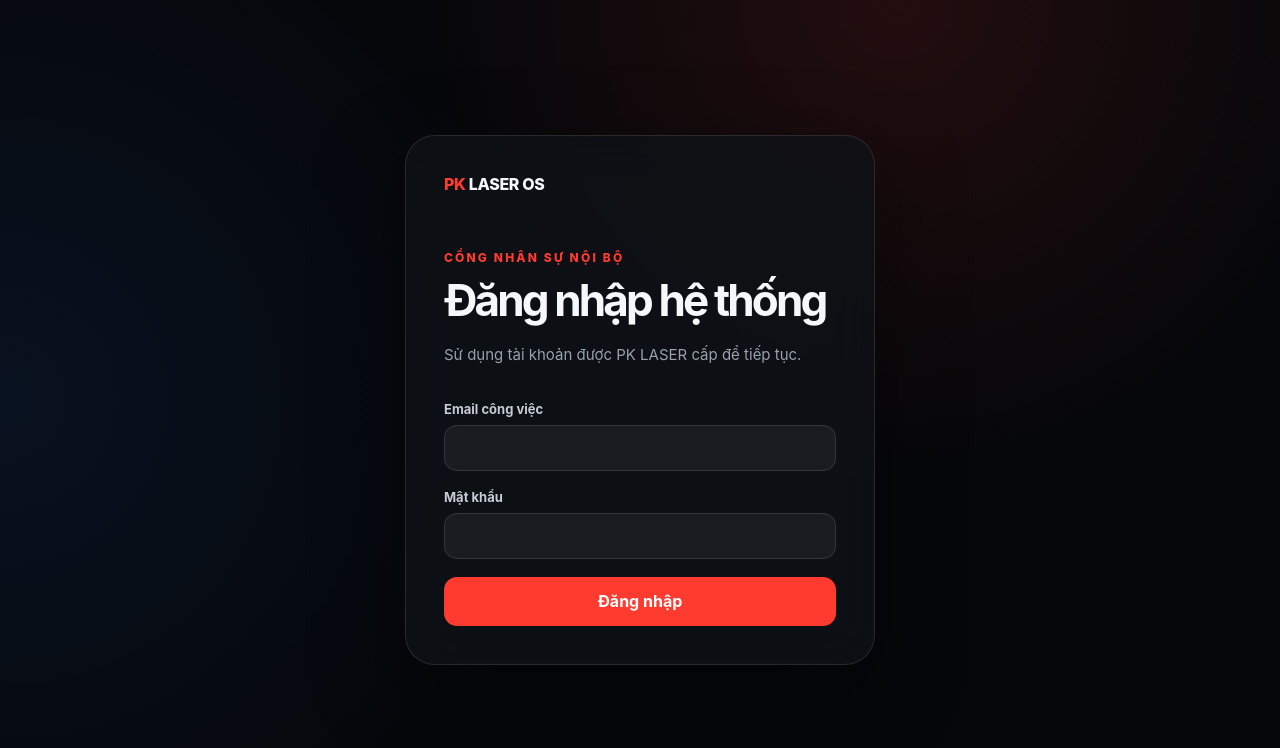
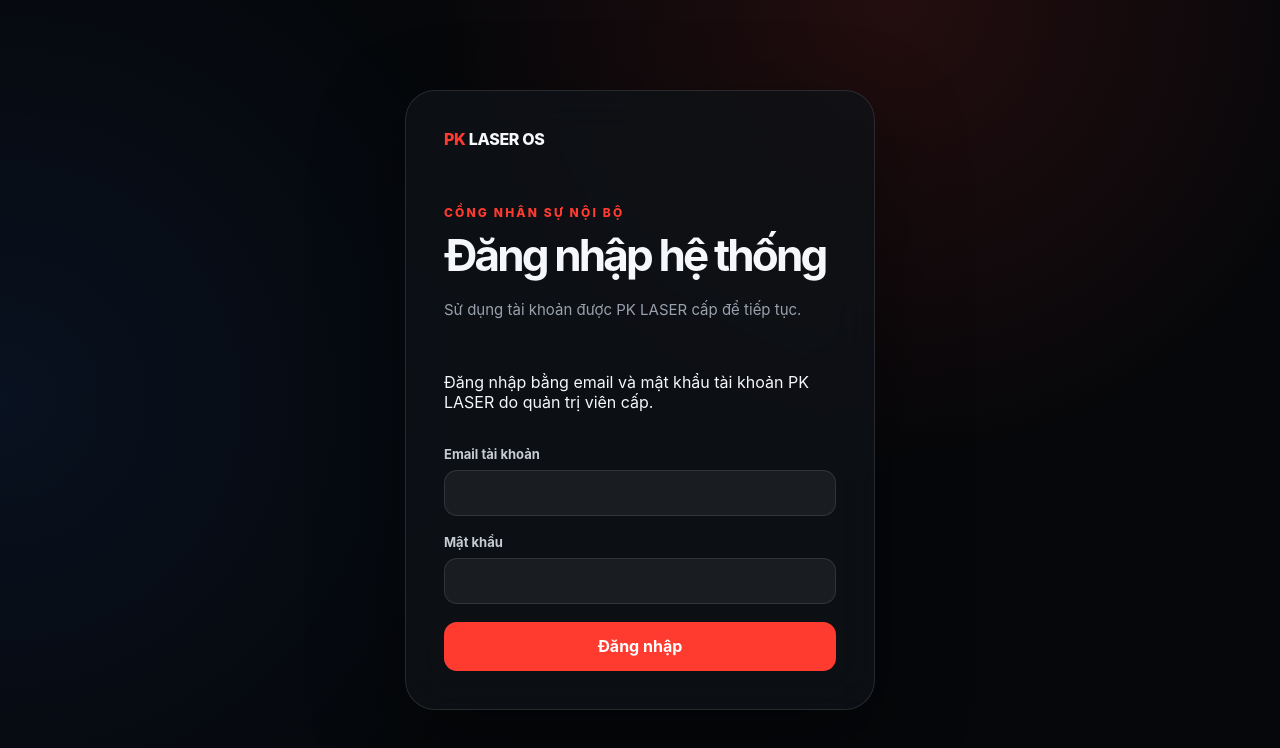
Before and after one commit to chitam321-dev/PK-LASER-OS, a Next.js app: page /login in a window 1280 px wide. Shown: the top 748 px of the page. Built offline with nearby package versions, Linux system fonts and the light colour scheme; no server answers.

Commit message:
Clarify application account credentials on login

```diff
--- a/src/app/(auth)/login/login-form.tsx
+++ b/src/app/(auth)/login/login-form.tsx
@@ -20,8 +20,9 @@ export function LoginForm() {
 
   return (
     <form action={action} className="login-form">
+      <p>Đăng nhập bằng email và mật khẩu tài khoản PK LASER do quản trị viên cấp.</p>
       <label>
-        Email công việc
+        Email tài khoản
         <input name="email" type="email" autoComplete="username" required />
       </label>
       <label>
```
